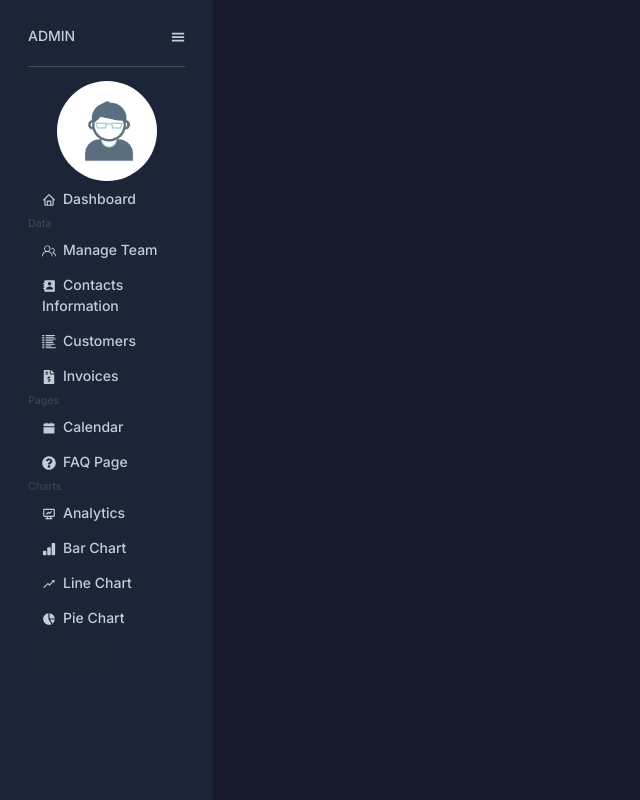
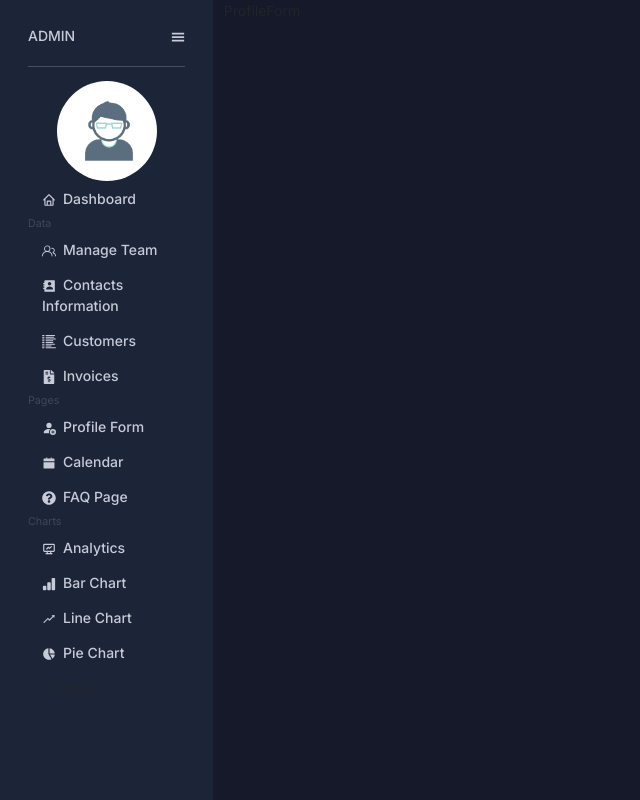
Before and after one commit to JuljTr/Dashboard_React-, a React (Create React App) app: page /profileForm in a window 1280 px wide. Shown: the whole page, without its empty margins (0-640 px from the left). Built offline with nearby package versions, Linux system fonts and the light colour scheme.

Commit message:
initial commit for profile form file

```diff
--- a/src/App.js
+++ b/src/App.js
@@ -9,6 +9,7 @@ import Invoices from "./Pages/DataPages/Invoices";
 import ManageTeam from "./Pages/DataPages/ManageTeam";
 import Customers from "./Pages/DataPages/Customers";
 import Calendar from "./Pages/PagesFile/Calendar";
+import ProfileForm from "./Pages/PagesFile/ProfileForm";
 import FAQPage from "./Pages/PagesFile/FAQPage";
 import Analytics from "./Pages/Charts/Analytics";
 import BarChart from "./Pages/Charts/BarChart";
@@ -42,6 +43,9 @@ function App() {
             <Route path="/customers" element={<Customers
               name="Customers"
             />} />
+            <Route path="/profileForm" element={<ProfileForm
+              name="ProfileForm"
+            />} />
             <Route path="/calendar" element={<Calendar
               name="Calendar"
             />} />
--- a/src/Components/Sidebar/Sidebar.js
+++ b/src/Components/Sidebar/Sidebar.js
@@ -1,12 +1,14 @@
+import './Sidebar.scss';
 import Container from 'react-bootstrap/Container';
 import Navbar from 'react-bootstrap/Navbar';
 import Nav from 'react-bootstrap/Nav';
-import { Link } from "react-router-dom";
 import Image from 'react-bootstrap/Image';
 import SidebarItem from "./SidebarItem";
-import './Sidebar.scss';
+import icon from "../../img/icons-avatar.png";
+import { Link } from "react-router-dom";
 import { GiHamburgerMenu } from "react-icons/gi";
 import { BiHome } from "react-icons/bi";
+import { BsPersonFillAdd } from "react-icons/bs";
 import { GoPeople } from "react-icons/go";
 import { BiSolidContact} from "react-icons/bi";
 import { FaFileInvoiceDollar } from "react-icons/fa";
@@ -17,7 +19,6 @@ import { TbDeviceAnalytics } from "react-icons/tb";
 import { BsFillBarChartFill } from "react-icons/bs";
 import { BiSolidPieChartAlt2 } from "react-icons/bi";
 import { AiOutlineRise } from "react-icons/ai";
-import icon from "../../img/icons-avatar.png";
 
 function Sidebar() {
     return (
@@ -36,6 +37,7 @@ function Sidebar() {
                     <Nav.Link as={Link} to="/customers"> <SidebarItem name="Customers" icon={<BsReverseListColumnsReverse />}  /></Nav.Link>
                     <Nav.Link as={Link} to="/invoices"><SidebarItem name="Invoices" icon={<FaFileInvoiceDollar />} /></Nav.Link>
                     <div id='listing-title'>Pages</div>
+                    <Nav.Link as={Link} to="/profileForm"><SidebarItem name="Profile Form" icon={<BsPersonFillAdd />} /></Nav.Link>
                     <Nav.Link as={Link} to="/calendar"><SidebarItem name="Calendar" icon={<AiFillCalendar />} /></Nav.Link>
                     <Nav.Link as={Link} to="/faqpage"> <SidebarItem name="FAQ Page" icon={<FaQuestionCircle />} /></Nav.Link>
                     <div id='listing-title'>Charts</div>
--- a/src/Components/Sidebar/SidebarItem.js
+++ b/src/Components/Sidebar/SidebarItem.js
@@ -1,7 +1,6 @@
 function SidebarItem(props) {
     return (
         <>
-
             <span className="pe-2">{props.icon}</span>
             <span className="fs-6 fw-medium">{props.name}</span>
         </>
--- /dev/null
+++ b/src/Pages/PagesFile/ProfileForm.js
@@ -0,0 +1,9 @@
+import React from 'react'
+
+function ProfileForm() {
+    return (
+        <div>ProfileForm</div>
+    )
+}
+
+export default ProfileForm
```
